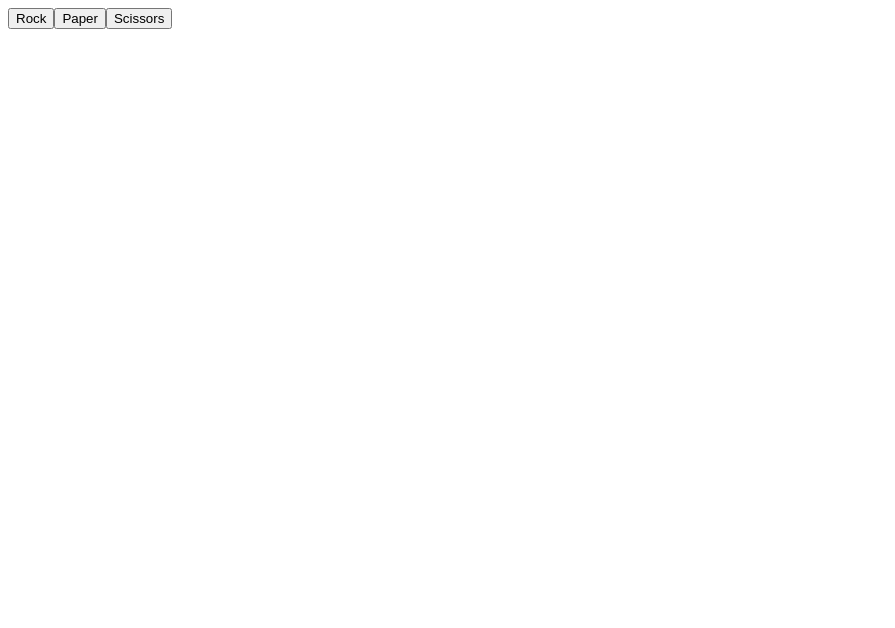
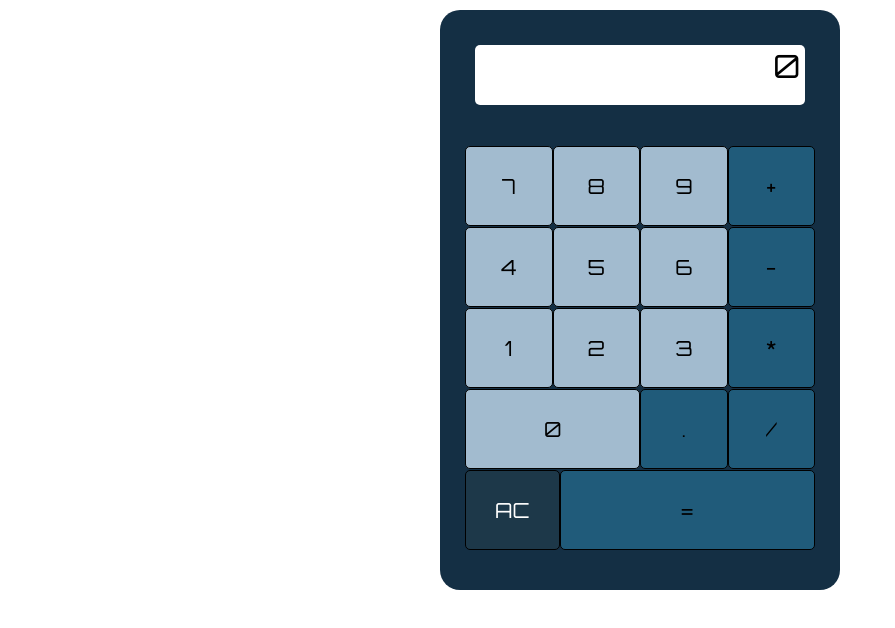
Before and after one commit to Aryanrai-coding/rock-paper-scissors, a plain HTML site: page index.html in a window 1280 px wide. Shown: the whole page, without its empty margins (0-895 px from the left). Drawn offline with Linux system fonts and the light colour scheme.

Commit message:
Fix code and add css file

```diff
--- a/app.js
+++ b/app.js
@@ -1,75 +1,145 @@
-let options = ['Rock', 'Paper', 'Scissors'];
 
-pScore = 0;
-cScore = 0;
+// functions for operation
+
+function add(a, b) {
+    return a + b
+};
+
+function sub(a, b) {
+    return a - b
+};
+
+function mul(a, b) {
+    return a * b
+};
+
+function div(a, b) {
+    return a / b
+};
+
+// variables for operation
+
+let num1 = '';
+let num2 = '';
+let operator = '';
+
+// updating display with number and operator and
+// storing them
+
+let display = document.querySelector('.display');
+let numButtons = document.querySelectorAll('.num');
+let operatorButtons = document.querySelectorAll('.operation');
 
 
+for (let numButton of numButtons) {
+    numButton.addEventListener('click', () => {
+        updateDisplay(numButton.textContent);
+    })
 
-function getComputerChoice() {
-    let randomIndex = Math.floor(Math.random() * options.length);
-    return options[randomIndex];
+}
+
+for (let operatorButton of operatorButtons) {
+    operatorButton.addEventListener('click', () => {
+
+        if (num1 && num2 && operator) {
+
+            operate();
+            updateOperator(operatorButton.textContent);
+
+        } else {
+            updateOperator(operatorButton.textContent);
+        }
+    })
 }
 
 
-function playRound(playerSelection, computerSelection) {
+// function for displaying and storing numbers
+
+function updateDisplay(value) {
+
+    if (value === '.' && display.textContent.includes('.')) {
+        return;
+    }
+
+    if (!operator) {
+        num1 += value
+        display.textContent = num1;
+    } else {
+        num2 += value;
+        display.textContent = num2;
+    }
+
+}
+// function for displaying and storing operator
+
+function updateOperator(value) {
+
+    operator = value;
+    display.textContent = num1 + ' ' + operator
 
 
-    // Check for a tie
-    if (playerSelection === computerSelection) {
-        // pScore += 0;
-        // cScore += 0;
+}
 
-    } else {
+// running the operate function
 
-        if (
-            (playerSelection === 'Rock' && computerSelection === 'Scissors') ||
-            (playerSelection === 'Paper' && computerSelection === 'Rock') ||
-            (playerSelection === 'Scissors' && computerSelection === 'Paper')
-        ) {
-            pScore += 1;
+let equals = document.querySelector('.equals');
+
+equals.addEventListener('click', () => {
+    operate();
+})
+
+// function for calculating using all the variables
+
+function operate() {
+
+    num1 = parseFloat(num1)
+    num2 = parseFloat(num2)
+
+    let result = 0;
+
+    if (operator == '+') {
+        result = add(num1, num2);
+    } else if (operator == '-') {
+        result = sub(num1, num2);
+    } else if (operator == '*') {
+        result = mul(num1, num2);
+    } else if (operator == '/') {
+        if (num2 !== 0) {
+            result = div(num1, num2);
         } else {
-            // If not a tie and not a player win, it's a computer win
-            cScore += 1;
+            display.textContent = "Cannot divide by 0";
+            return;
         }
-    }
+
+    };
+
+    // displaying result rounded to four decimal places
+    result = parseFloat(result.toFixed(4));
+
+    display.textContent = result.toString();
+
+    num1 = result.toString();
+    num2 = '';
+    operator = '';
+}
+
+// decimal button
+
+let decimalButton = document.querySelector('.decimal');
+
+decimalButton.addEventListener('click', () => {
+    updateDisplay('.');
+}
+)
 
 
-    let pDisplay = document.querySelector('#pDisplay');
-    let cDisplay = document.querySelector('#cDisplay');
+// clearing and resetting everthing on the display
 
+let clearBtn = document.querySelector('.clear');
 
-    pDisplay.innerHTML = `Player Score: ${pScore} ( ${playerSelection})`;
-    cDisplay.innerHTML = `Comp Score: ${cScore} (${computerSelection})`;
-
-
-    if (pScore === 5 || cScore === 5) {
-        let display = document.querySelector('#Display');
-        if (pScore === 5) {
-            display.innerHTML = 'You Win!';
-        } else if (cScore === 5) {
-            display.innerHTML = 'You Lose!';
-        }
-    }
-}
-
-
-let btnDiv = document.querySelector('#btnContainer');
-
-let rockBtn = document.createElement('button');
-rockBtn.innerHTML = 'Rock';
-
-let paperBtn = document.createElement('button');
-paperBtn.innerHTML = 'Paper';
-
-let scissorsBtn = document.createElement('button');
-scissorsBtn.innerHTML = 'Scissors';
-
-
-
-btnDiv.appendChild(rockBtn);
-btnDiv.appendChild(paperBtn);
-btnDiv.appendChild(scissorsBtn);
-
-rockBtn.addEventListener('click', () => playRound('Rock', getComputerChoice()));
-paperBtn.addEventListener('click', () => playRound('Paper', getComputerChoice()))
-scissorsBtn.addEventListener('click', () => playRound('Scissors', getComputerChoice()));
+clearBtn.addEventListener('click', () => {
+    num1 = '';
+    num2 = '';
+    operator = '';
+    display.textContent = '0';
+})
--- a/index.html
+++ b/index.html
@@ -5,13 +5,53 @@
     <meta charset="UTF-8">
     <meta name="viewport" content="width=device-width, initial-scale=1.0">
     <title>Stone paper scissors</title>
+    <link rel="stylesheet" href="styles.css">
+    <link rel="preconnect" href="https://fonts.googleapis.com">
+    <link rel="preconnect" href="https://fonts.gstatic.com" crossorigin>
+    <link href="https://fonts.googleapis.com/css2?family=Orbitron&display=swap" rel="stylesheet">
 </head>
 
 <body>
-    <div id="btnContainer"></div>
-    <div id="Display">
-        <p id="pDisplay"></p>
-        <p id="cDisplay"></p>
+    <div class="body">
+        <div class="frame">
+
+            <div class="display">0</div>
+
+            <div class="rowOne">
+                <button id="seven" class="num">7</button>
+                <button id="eight" class="num">8</button>
+                <button id="nine" class="num">9</button>
+                <button id="add" class="operation">+</button>
+            </div>
+
+            <div class="rowTwo">
+                <button id="four" class="num">4</button>
+                <button id="five" class="num">5</button>
+                <button id="six" class="num">6</button>
+                <button id="sub" class="operation">-</button>
+
+            </div>
+
+            <div class="rowThree">
+                <button id="one" class="num">1</button>
+                <button id="two" class="num">2</button>
+                <button id="three" class="num">3</button>
+                <button id="mul" class="operation">*</button>
+            </div>
+
+            <div class="rowFour">
+
+                <button id="zero" class="num">0</button>
+                <button class="decimal">.</button>
+                <button id="div" class="operation">/</button>
+            </div>
+
+            <div class="rowFive">
+                <button class="clear">AC</button>
+                <button class="equals">=</button>
+            </div>
+
+        </div>
     </div>
     <script src="app.js"></script>
 </body>
--- /dev/null
+++ b/styles.css
@@ -0,0 +1,301 @@
+html,
+body,
+div,
+span,
+applet,
+object,
+iframe,
+h1,
+h2,
+h3,
+h4,
+h5,
+h6,
+p,
+blockquote,
+pre,
+a,
+abbr,
+acronym,
+address,
+big,
+cite,
+code,
+del,
+dfn,
+em,
+img,
+ins,
+kbd,
+q,
+s,
+samp,
+small,
+strike,
+strong,
+sub,
+sup,
+tt,
+var,
+b,
+u,
+i,
+center,
+dl,
+dt,
+dd,
+ol,
+ul,
+li,
+fieldset,
+form,
+label,
+legend,
+table,
+caption,
+tbody,
+tfoot,
+thead,
+tr,
+th,
+td,
+article,
+aside,
+canvas,
+details,
+embed,
+figure,
+figcaption,
+footer,
+header,
+hgroup,
+menu,
+nav,
+output,
+ruby,
+section,
+summary,
+time,
+mark,
+audio,
+video {
+    margin: 0;
+    padding: 0;
+    border: 0;
+    font-size: 100%;
+    font: inherit;
+    vertical-align: baseline;
+}
+
+/* HTML5 display-role reset for older browsers */
+article,
+aside,
+details,
+figcaption,
+figure,
+footer,
+header,
+hgroup,
+menu,
+nav,
+section {
+    display: block;
+}
+
+body {
+    line-height: 1;
+}
+
+ol,
+ul {
+    list-style: none;
+}
+
+blockquote,
+q {
+    quotes: none;
+}
+
+blockquote:before,
+blockquote:after,
+q:before,
+q:after {
+    content: '';
+    content: none;
+}
+
+table {
+    border-collapse: collapse;
+    border-spacing: 0;
+}
+
+.body {
+    display: flex;
+    justify-content: center;
+    padding: 10px;
+}
+
+.frame {
+    display: flex;
+    flex-direction: column;
+    background-color: rgba(20, 47, 68);
+    /* gap: 3px; */
+    padding: 15px;
+    /* justify-content: center; */
+    align-items: center;
+    padding-bottom: 40px;
+    border-radius: 20px;
+    gap: 1px;
+}
+
+.display {
+    display: flex;
+    width: 320px;
+    height: 50px;
+    background-color: rgb(255, 255, 255);
+    padding: 5px;
+    justify-content: end;
+    margin: 20px 20px 40px 20px;
+    font-size: 2rem;
+    border-radius: 5px;
+    font-family: 'Orbitron', sans-serif;
+}
+
+
+.rowOne {
+    display: flex;
+    justify-content: space-around;
+    /* gap: 3px; */
+    width: 350px;
+    height: 80px;
+
+}
+
+.rowOne button {
+    /* width: 100px;
+    height: 90px; */
+    display: flex;
+    flex: 1;
+    font-size: 1.3rem;
+    justify-content: center;
+    align-items: center;
+}
+
+.rowTwo {
+    display: flex;
+    justify-content: space-around;
+    /* gap: 3px; */
+    width: 350px;
+    height: 80px;
+}
+
+.rowTwo button {
+    /* width: 100px;
+    height: 90px; */
+    display: flex;
+    flex: 1;
+    font-size: 1.3rem;
+    justify-content: center;
+    align-items: center;
+
+}
+
+.rowThree {
+    display: flex;
+    justify-content: space-around;
+    /* gap: 3px; */
+    width: 350px;
+    height: 80px;
+}
+
+.rowThree button {
+    /* width: 100px;
+    height: 90px; */
+    display: flex;
+    flex: 1;
+    font-size: 1.3rem;
+    justify-content: center;
+    align-items: center;
+
+}
+
+.rowFour {
+    display: flex;
+    justify-content: space-around;
+    /* gap: 3px; */
+    width: 350px;
+    height: 80px;
+}
+
+.rowFour button {
+    display: flex;
+    flex: 1;
+    font-size: 1.3rem;
+    justify-content: center;
+    align-items: center;
+
+}
+
+.rowFour .num {
+    display: flex;
+    flex: 2.2;
+    font-size: 1.3rem;
+    /* justify-content: center; */
+    /* align-items: center; */
+}
+
+
+.rowFive {
+    display: flex;
+    justify-content: space-around;
+    /* gap: 3px; */
+    width: 350px;
+}
+
+.rowFive .clear {
+    display: flex;
+    flex: 1;
+    height: 80px;
+    font-size: 1.3rem;
+    justify-content: center;
+    align-items: center;
+    color: white;
+    border: 1px solid black;
+}
+
+.rowFive .equals {
+    display: flex;
+    flex: 3;
+    height: 80px;
+    font-size: 1.3rem;
+    justify-content: center;
+    align-items: center;
+}
+
+.rowOne button,
+.rowTwo button,
+.rowThree button,
+.rowFour button,
+.rowFive button {
+    border-radius: 5px;
+    /* padding: 2px; */
+    border: 1px solid;
+    font-family: 'Orbitron', sans-serif;
+}
+
+.operation,
+.equals,
+.decimal {
+    background-color: rgba(32, 91, 122);
+
+}
+
+.num {
+    background-color: rgba(162, 187, 207);
+}
+
+.clear {
+    background-color: rgba(29, 56, 73);
+    /* color: white; */
+
+}
```
